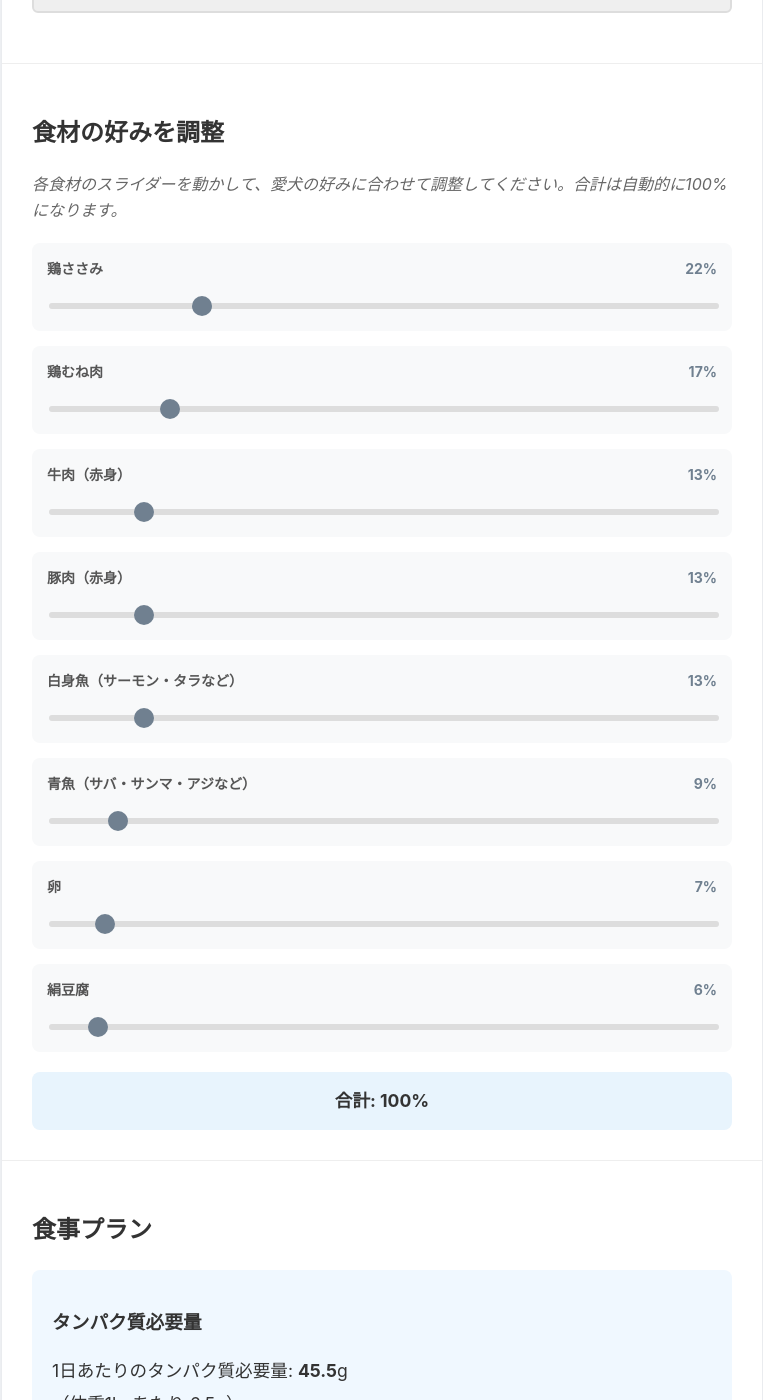
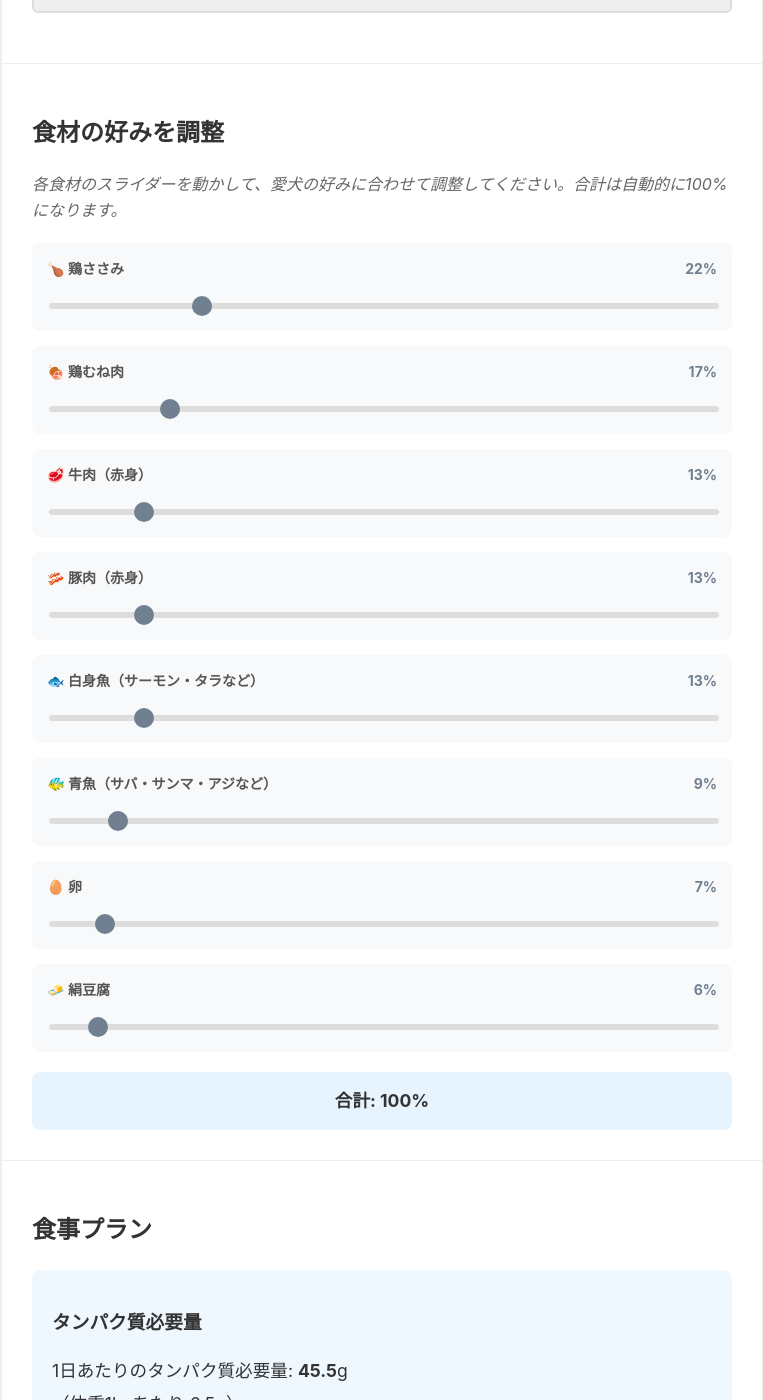
Before and after one commit to argki/dog-meal-planner, a Jekyll site: the page built from index.html, in a window 1280 px wide and 1400 px high, scrolled down 454 px. Shown: the whole window, without its empty margins (258-1021 px from the left). Built offline with Jekyll 4.4.1, drawn with Linux system fonts in a browser that asks for light colours.

Commit message:
Update: 絵文字を追加

```diff
--- a/index.html
+++ b/index.html
@@ -30,7 +30,7 @@ title: ドッグミールプランナー
       <div class="ingredients-grid">
         <div class="ingredient-item">
           <div class="ingredient-header">
-            <label for="chicken-breast">鶏ささみ</label>
+            <label for="chicken-breast">🍗 鶏ささみ</label>
             <span class="percentage">20%</span>
           </div>
           <input type="range" id="chicken-breast" min="0" max="100" value="20" class="ingredient-slider">
@@ -38,7 +38,7 @@ title: ドッグミールプランナー
 
         <div class="ingredient-item">
           <div class="ingredient-header">
-            <label for="chicken-thigh">鶏むね肉</label>
+            <label for="chicken-thigh">🍖 鶏むね肉</label>
             <span class="percentage">15%</span>
           </div>
           <input type="range" id="chicken-thigh" min="0" max="100" value="15" class="ingredient-slider">
@@ -46,7 +46,7 @@ title: ドッグミールプランナー
 
         <div class="ingredient-item">
           <div class="ingredient-header">
-            <label for="beef">牛肉（赤身）</label>
+            <label for="beef">🥩 牛肉（赤身）</label>
             <span class="percentage">12%</span>
           </div>
           <input type="range" id="beef" min="0" max="100" value="12" class="ingredient-slider">
@@ -54,7 +54,7 @@ title: ドッグミールプランナー
 
         <div class="ingredient-item">
           <div class="ingredient-header">
-            <label for="pork">豚肉（赤身）</label>
+            <label for="pork">🥓 豚肉（赤身）</label>
             <span class="percentage">12%</span>
           </div>
           <input type="range" id="pork" min="0" max="100" value="12" class="ingredient-slider">
@@ -62,7 +62,7 @@ title: ドッグミールプランナー
 
         <div class="ingredient-item">
           <div class="ingredient-header">
-            <label for="white-fish">白身魚（サーモン・タラなど）</label>
+            <label for="white-fish">🐟 白身魚（サーモン・タラなど）</label>
             <span class="percentage">12%</span>
           </div>
           <input type="range" id="white-fish" min="0" max="100" value="12" class="ingredient-slider">
@@ -70,7 +70,7 @@ title: ドッグミールプランナー
 
         <div class="ingredient-item">
           <div class="ingredient-header">
-            <label for="blue-fish">青魚（サバ・サンマ・アジなど）</label>
+            <label for="blue-fish">🐠 青魚（サバ・サンマ・アジなど）</label>
             <span class="percentage">8%</span>
           </div>
           <input type="range" id="blue-fish" min="0" max="100" value="8" class="ingredient-slider">
@@ -78,7 +78,7 @@ title: ドッグミールプランナー
 
         <div class="ingredient-item">
           <div class="ingredient-header">
-            <label for="egg">卵</label>
+            <label for="egg">🥚 卵</label>
             <span class="percentage">6%</span>
           </div>
           <input type="range" id="egg" min="0" max="100" value="6" class="ingredient-slider">
@@ -86,7 +86,7 @@ title: ドッグミールプランナー
 
         <div class="ingredient-item">
           <div class="ingredient-header">
-            <label for="tofu">絹豆腐</label>
+            <label for="tofu">🧈 絹豆腐</label>
             <span class="percentage">5%</span>
           </div>
           <input type="range" id="tofu" min="0" max="100" value="5" class="ingredient-slider">
```
